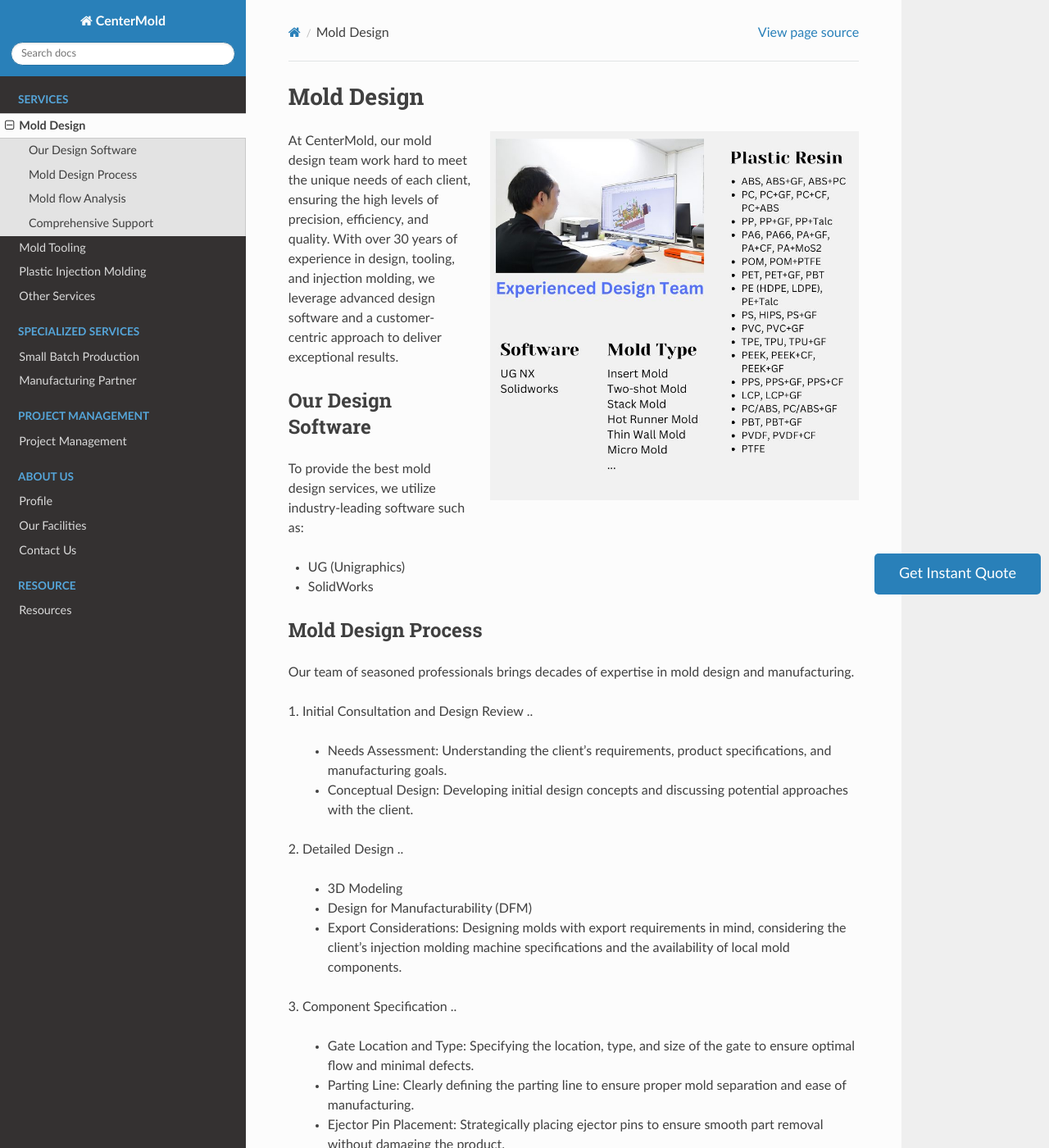
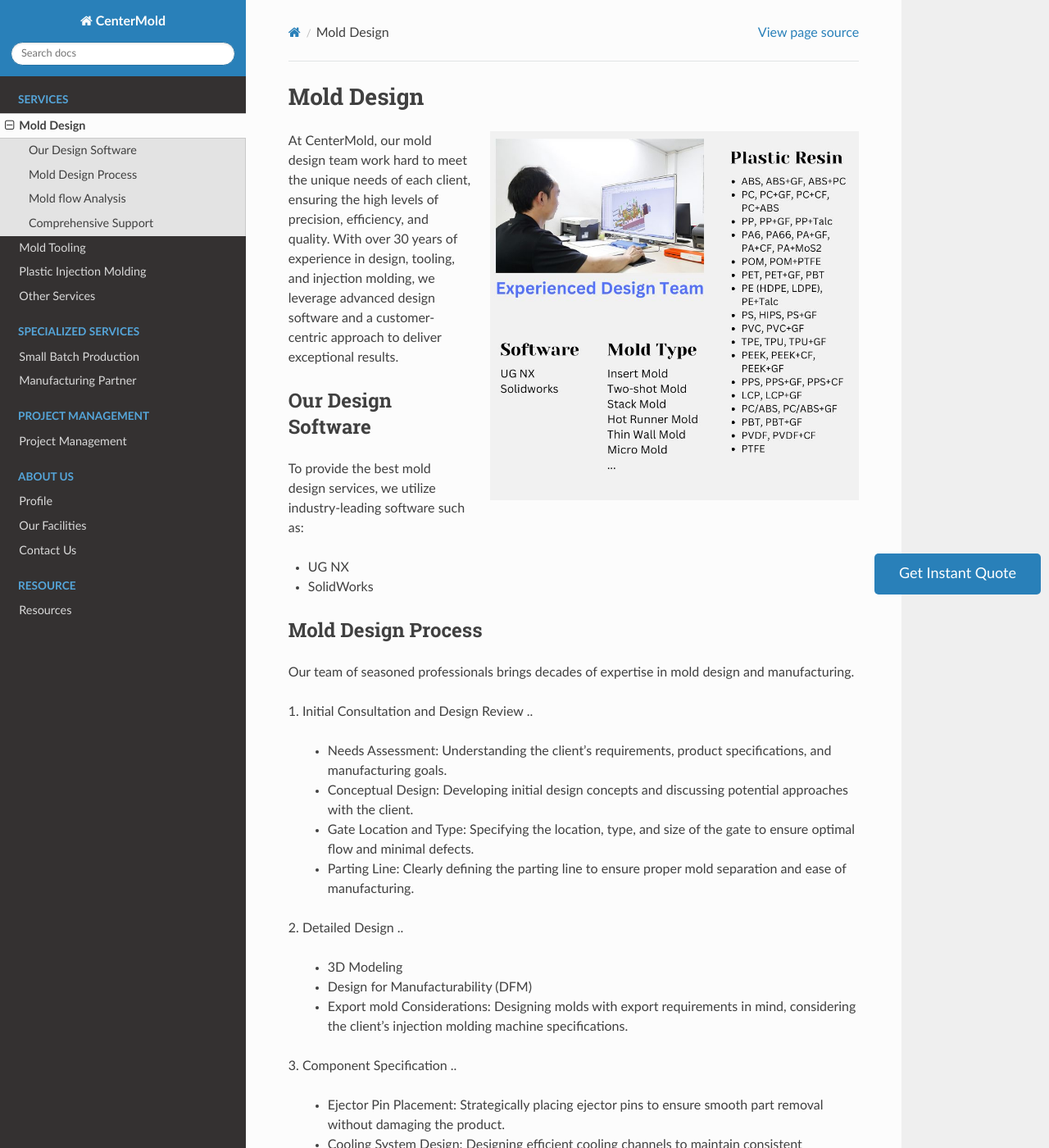
Before and after one commit to paultang/centermold, a Sphinx documentation site: the page built from source/Mold-Design.rst, in a window 1280 px wide and 1400 px high. Shown: the whole window at 82% size. Built offline with Sphinx 7.4.7 and the Read the Docs theme 2.0.0, drawn with Linux system fonts in a browser that asks for light colours; pages that are not in the unit, such as notebooks, are missing from menus.

Commit message:
Update Mold-Design.rst

```diff
--- a/source/Mold-Design.rst
+++ b/source/Mold-Design.rst
@@ -20,7 +20,7 @@ Our Design Software
 --------------------
 To provide the best mold design services, we utilize industry-leading software such as:
 
-- UG (Unigraphics)
+- UG NX
 - SolidWorks
 
 
@@ -33,6 +33,8 @@ Our team of seasoned professionals brings decades of expertise in mold design an
 
   - Needs Assessment: Understanding the client’s requirements, product specifications, and manufacturing goals.
   - Conceptual Design: Developing initial design concepts and discussing potential approaches with the client.
+  -  Gate Location and Type: Specifying the location, type, and size of the gate to ensure optimal flow and minimal defects.
+  - Parting Line: Clearly defining the parting line to ensure proper mold separation and ease of manufacturing.
 ..
 
 2. Detailed Design
@@ -40,13 +42,11 @@ Our team of seasoned professionals brings decades of expertise in mold design an
 
   - 3D Modeling
   - Design for Manufacturability (DFM)
-  - Export Considerations: Designing molds with export requirements in mind, considering the client's injection molding machine specifications and the availability of local mold components.
+  - Export mold Considerations: Designing molds with export requirements in mind, considering the client's injection molding machine specifications.
 
 3. Component Specification
 ..
 
-  - Gate Location and Type: Specifying the location, type, and size of the gate to ensure optimal flow and minimal defects.
-  - Parting Line: Clearly defining the parting line to ensure proper mold separation and ease of manufacturing.
   - Ejector Pin Placement: Strategically placing ejector pins to ensure smooth part removal without damaging the product.
   - Cooling System Design: Designing efficient cooling channels to maintain consistent temperature and reduce cycle times
 
```
